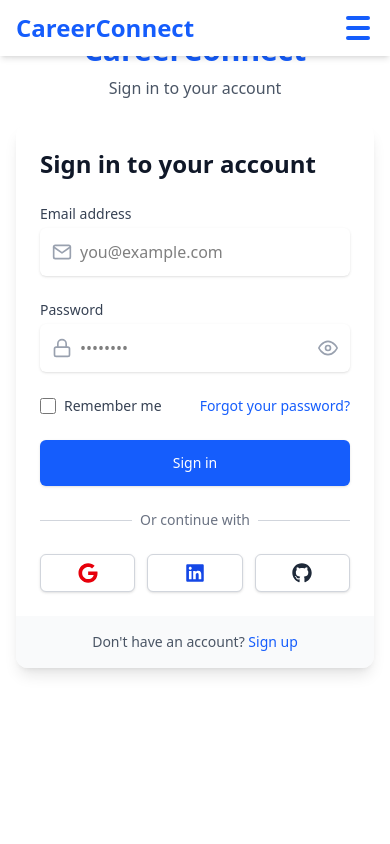
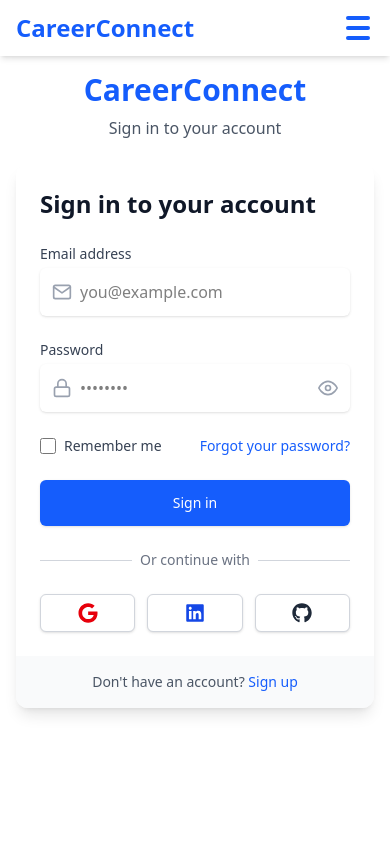
Before and after one commit to Shubham-Nevare/CareerConnect, a Next.js app in the folder frontend/: page /login in a window 390 px wide. Shown: the top 844 px of the page. Built offline with nearby package versions, Linux system fonts and the light colour scheme.

Commit message:
add margin top in login page

```diff
--- a/frontend/src/app/login/page.jsx
+++ b/frontend/src/app/login/page.jsx
@@ -104,7 +104,7 @@
             initial={{ y: -10, opacity: 0 }}
             animate={{ y: 0, opacity: 1 }}
             transition={{ delay: 0.2 }}
-            className="lg:hidden text-center mb-6"
+            className="lg:hidden text-center mb-6 mt-10"
           >
             <Link href="/" className="inline-block">
               <div className="text-3xl font-bold text-blue-600">
--- a/frontend/src/app/register/page.jsx
+++ b/frontend/src/app/register/page.jsx
@@ -224,7 +224,7 @@
           className="w-full max-w-md"
         >
           {/* Mobile Logo */}
-          <div className="lg:hidden text-center mb-8">
+          <div className="lg:hidden text-center mb-8 mt-4">
             <motion.h1
               initial={{ y: -10, opacity: 0 }}
               animate={{ y: 0, opacity: 1 }}
```
